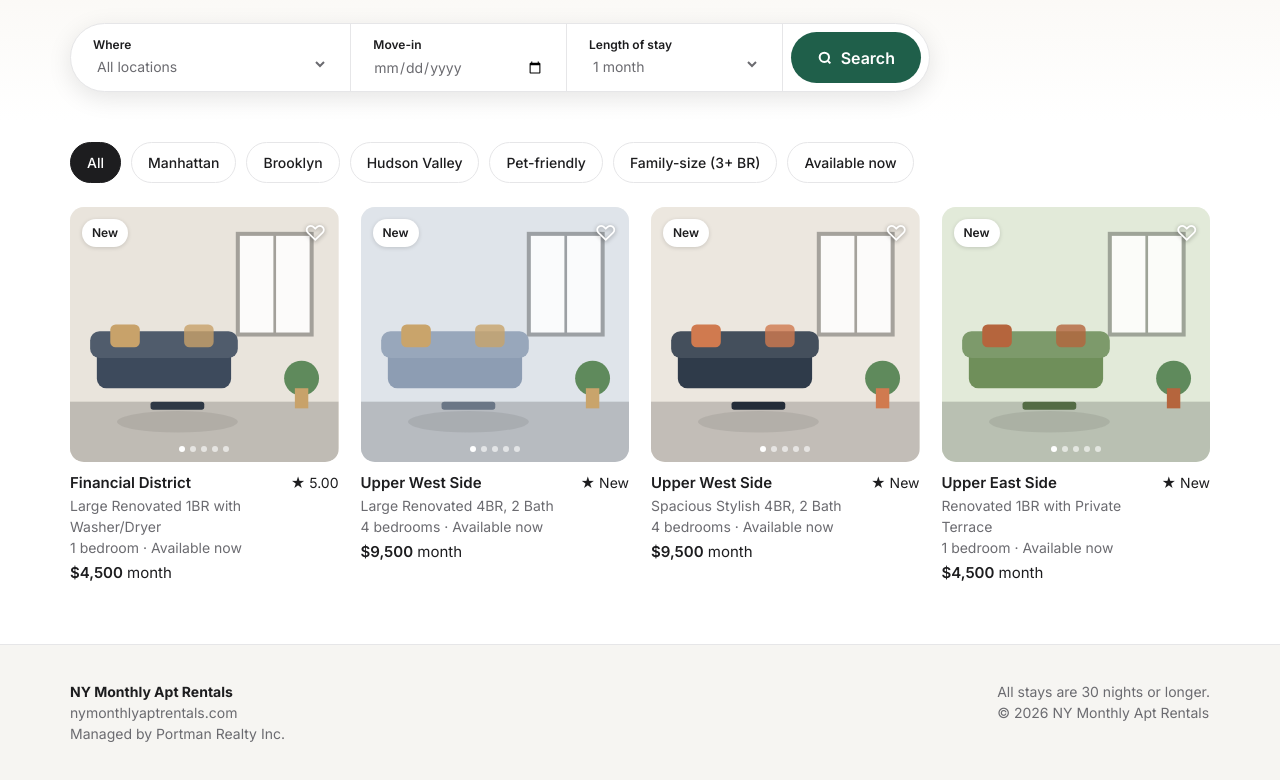
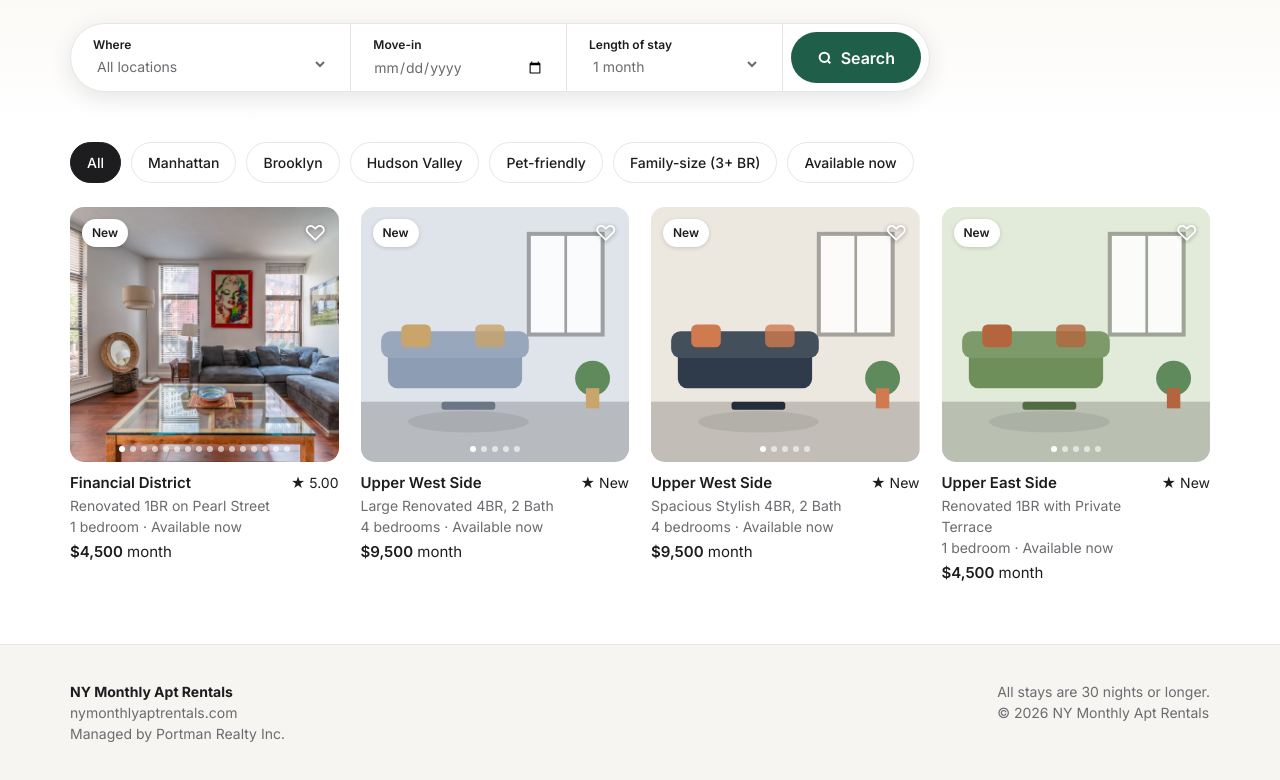
Before and after one commit to dannymessing/nymonthlyaptrentals, a plain HTML site: page index.html in a window 1280 px wide. Shown: the part 303-1083 px from the top of the page. Drawn offline with Linux system fonts and the light colour scheme.

Commit message:
Add Pearl Street photos
Co-Authored-By: Claude Opus 5.5 <noreply@anthropic.com>
Claude-Session: https://claude.ai/code/session_01PaLu9ibxBiz3vX1DPrQzyB

```diff
--- a/index.html
+++ b/index.html
@@ -316,11 +316,12 @@ const CONFIG = {
    booked: date ranges already taken [["YYYY-MM-DD","YYYY-MM-DD"], ...]
    ===================================================================== */
 const LISTINGS = [
-  { id:1, title:"Large Renovated 1BR with Washer/Dryer", area:"Financial District", type:"Entire apartment",
+  { id:1, title:"Renovated 1BR on Pearl Street", area:"Financial District", type:"Entire apartment",
     guests:3, beds:1, bedrooms:1, baths:1, sqft:null, monthly:4500 /* TODO: confirm price */, cleaning:200, deposit:1000,
     rating:5.0, reviews:2, tag:"New", palette:["#e9e4dc","#3d4a5c","#c8a26a"],
     airbnb:"https://www.airbnb.com/rooms/1562665833295970531",
-    blurb:"Renovated, light-filled one-bedroom in the Financial District, close to Wall Street and most subway lines.",
+    photos:Array.from({length:16},(_,i)=>`photos/pearl-${i+1}.jpg`),
+    blurb:"Renovated, light-filled corner one-bedroom on Pearl Street at Coenties Slip, steps from Stone Street and Wall Street.",
     description:"A fully furnished, modern, open-concept apartment with stylish furniture, a fully equipped kitchen and lots of natural light. The bedroom has a king-size bed and a walk-in closet, and there's a washer/dryer right in the unit.\n\nIt works equally well for a work assignment or a longer stay, with high-speed Wi-Fi, a dedicated workspace and air conditioning in every room. You'll be greeted on arrival and have the whole apartment to yourself.",
     amenities:["Wi-Fi (fast)","Full kitchen","Washer/dryer in unit","Air conditioning in every room","Dedicated workspace","King-size bed","Walk-in closet","Dishwasher","Smart TV","Heating"],
     booked:[] },
```
Also changed, not shown: photos/pearl-1.jpg (added), photos/pearl-10.jpg (added), photos/pearl-11.jpg (added), photos/pearl-12.jpg (added), photos/pearl-13.jpg (added), photos/pearl-14.jpg (added), photos/pearl-15.jpg (added), photos/pearl-16.jpg (added), photos/pearl-2.jpg (added), photos/pearl-3.jpg (added), photos/pearl-4.jpg (added), photos/pearl-5.jpg (added), photos/pearl-6.jpg (added), photos/pearl-7.jpg (added), 2 more files.
